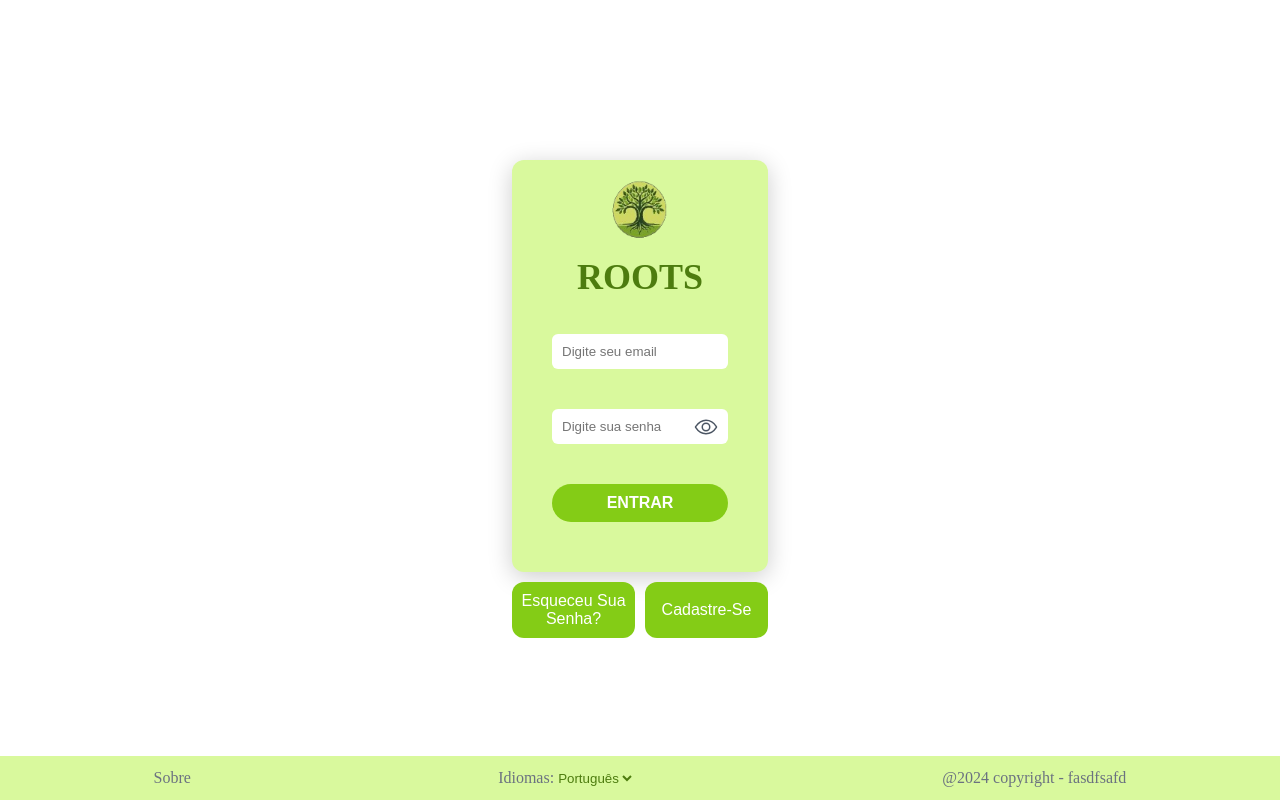
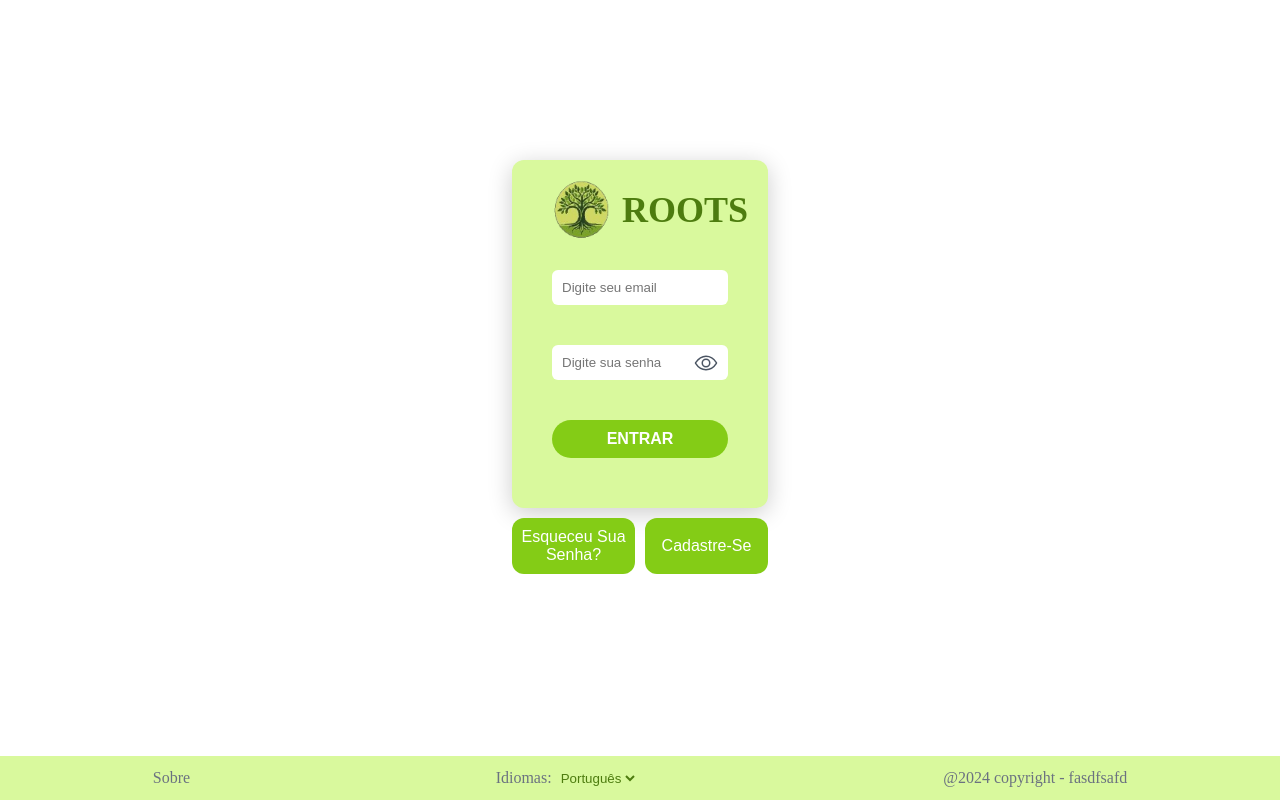
Before and after one commit to irrobs/Roots, a React (Vite) app: page /login in a window 1280 px wide. Built offline with nearby package versions, Linux system fonts and the light colour scheme.

Commit message:
styled: added loading spinners and refactored Logo and Select code

```diff
--- a/src/features/authentication/Login/LoginForm.tsx
+++ b/src/features/authentication/Login/LoginForm.tsx
@@ -11,6 +11,7 @@ import { useLogin } from "./useLogin";
 import StyledForm from "../../../ui/Form";
 import InputContainer from "../../../ui/InputContainer";
 import { LoginData } from "../../../types";
+import LoadingMini from "../../../ui/LoadingMini";
 
 const StyledFormContainer = styled.div`
   background-color: var(--color-lime-200);
@@ -66,7 +67,7 @@ export default function LoginForm() {
 
   return (
     <StyledFormContainer>
-      <Logo type="login" />
+      <Logo />
 
       <StyledForm onSubmit={handleSubmit(onSubmit)}>
         <InputContainer>
@@ -108,7 +109,7 @@ export default function LoginForm() {
           </StyledSpan>
         </InputContainer>
 
-        <Button>{isPending ? "Loading..." : "Entrar"}</Button>
+        <Button>{isPending ? <LoadingMini /> : "Entrar"}</Button>
       </StyledForm>
     </StyledFormContainer>
   );
--- a/src/features/authentication/Reset/ResetPasswordForm.tsx
+++ b/src/features/authentication/Reset/ResetPasswordForm.tsx
@@ -60,7 +60,7 @@ export default function SignUpForm() {
 
   return (
     <StyledForm variation="modal" onSubmit={handleSubmit(onSubmit)}>
-      <Logo type="login" />
+      <Logo  />
       <FormText>Cadastre-se para pode se conectar com seus amigos</FormText>
 
       <InputContainer>
--- a/src/features/authentication/Reset/ResetPasswordRedirectForm.tsx
+++ b/src/features/authentication/Reset/ResetPasswordRedirectForm.tsx
@@ -7,6 +7,7 @@ import InputContainer from "../../../ui/InputContainer";
 import { useState } from "react";
 import { useForm } from "react-hook-form";
 import useResetPasswordRedirect from "./useResetPasswordRedirect";
+import LoadingMini from "../../../ui/LoadingMini";
 
 const FormText = styled.p`
   text-align: center;
@@ -22,7 +23,7 @@ const ErrorMessage = styled.p`
 export default function ResetPasswordRedirectForm() {
   const [email, setEmail] = useState("");
 
-  const {resetPasswordRedirect, isPending} = useResetPasswordRedirect()
+  const { resetPasswordRedirect, isPending } = useResetPasswordRedirect();
 
   const {
     register,
@@ -36,8 +37,10 @@ export default function ResetPasswordRedirectForm() {
 
   return (
     <StyledForm variation="modal" onSubmit={handleSubmit(onSubmit)}>
-      <Logo type="login" />
-      <FormText>Insira seu email para receber um email de redefinição de senha</FormText>
+      <Logo />
+      <FormText>
+        Insira seu email para receber um email de redefinição de senha
+      </FormText>
 
       <InputContainer>
         <Input
@@ -55,7 +58,7 @@ export default function ResetPasswordRedirectForm() {
         )}
       </InputContainer>
 
-      <Button>Enviar</Button>
+      <Button>{isPending ? <LoadingMini /> : "Enviar"}</Button>
     </StyledForm>
   );
 }
--- a/src/features/authentication/SignUp/SignUpForm.tsx
+++ b/src/features/authentication/SignUp/SignUpForm.tsx
@@ -9,6 +9,7 @@ import { useForm } from "react-hook-form";
 import { IoEyeOffOutline, IoEyeOutline } from "react-icons/io5";
 import toast from "react-hot-toast";
 import useSignUp from "./useSignUp";
+import LoadingMini from "../../../ui/LoadingMini";
 
 const FormText = styled.p`
   text-align: center;
@@ -60,7 +61,7 @@ export default function SignUpForm() {
 
   return (
     <StyledForm variation="modal" onSubmit={handleSubmit(onSubmit)}>
-      <Logo type="login" />
+      <Logo />
       <FormText>Cadastre-se para pode se conectar com seus amigos</FormText>
 
       <InputContainer>
@@ -136,7 +137,7 @@ export default function SignUpForm() {
         )}
       </InputContainer>
 
-      <Button>Cadastre-se</Button>
+      <Button>{isPending ? <LoadingMini /> : "Cadastre-se"}</Button>
     </StyledForm>
   );
 }
--- a/src/styles/GlobalStyles.ts
+++ b/src/styles/GlobalStyles.ts
@@ -37,7 +37,14 @@ const GlobalStyles = createGlobalStyle`
 
     /* Creating animations for dark mode */
     transition: background-color 0.3s, border 0.3s;
+
+
   }
+
+  *:focus {
+      outline: 2px solid var(--color-lime-500);
+      outline-offset: 2px;
+    }
 
   html {
     font-size: 62.5%;
--- a/src/ui/Footer.tsx
+++ b/src/ui/Footer.tsx
@@ -14,21 +14,25 @@ const StyledLink = styled.a`
   color: var(--color-gray-500);
 `;
 
-const options = [
-  { value: 1, text: "Português" },
-  { value: 2, text: "Inglês" },
-  { value: 3, text: "Espanhol" },
-];
+const SelectContainer = styled.div`
+  display: flex;
+  gap: 0.5rem;
+`;
 
 export default function Footer() {
   return (
     <StyledFooter>
       <StyledLink href="#">Sobre</StyledLink>
 
-      <div>
+      <SelectContainer>
         <label htmlFor="language-select">Idiomas:</label>
-        <Select options={options} id="language-select" />
-      </div>
+
+        <Select id="language-select">
+          <option value="1">Português</option>
+          <option value="2">Inglês</option>
+          <option value="3">Espanhol</option>
+        </Select>
+      </SelectContainer>
 
       <span>@2024 copyright - fasdfsafd</span>
     </StyledFooter>
--- a/src/ui/Header.tsx
+++ b/src/ui/Header.tsx
@@ -49,7 +49,7 @@ export default function Header() {
   return (
     <>
       <StyledHeader>
-        <Logo type="" />
+        <Logo variation="header" />
 
         <StyledSearchbar>
           <InputSearch placeholder="Pesquisar..." />
--- a/src/ui/Input.tsx
+++ b/src/ui/Input.tsx
@@ -7,7 +7,6 @@ const Input = styled.input`
   padding: 1rem;
   border-radius: var(--border-radius-sm);
   width: 100%;
-  outline-color: var(--color-lime-500);
 `;
 
 export default Input;
--- a/src/ui/Loading.tsx
+++ b/src/ui/Loading.tsx
@@ -1,3 +1,29 @@
+import styled, { keyframes } from "styled-components";
+
+const rotate = keyframes`
+  to {
+    transform: rotate(360deg);
+  }
+`;
+
+const StyledLoading = styled.div`
+  width: 6.4rem;
+  height: 6.4rem;
+  display: flex;
+  align-items: center;
+  justify-content: center;
+  animation: ${rotate} 4s linear infinite;
+
+  & img {
+    width: 6.4rem;
+    height: 6.4rem;
+  }
+`;
+
 export default function Loading() {
-  return <div>hi</div>;
+  return (
+    <StyledLoading>
+      <img src="/logo.png" alt="Desenho de uma árvore" />
+    </StyledLoading>
+  );
 }
--- /dev/null
+++ b/src/ui/LoadingMini.tsx
@@ -0,0 +1,16 @@
+import styled, { keyframes } from "styled-components";
+import { BiLoaderAlt } from "react-icons/bi";
+
+const rotate = keyframes`
+  to {
+    transform: rotate(360deg)
+  }
+`;
+
+const LoadingMini = styled(BiLoaderAlt)`
+  width: 2.4rem;
+  height: 2.4rem;
+  animation: ${rotate} 2s infinite linear;
+`;
+
+export default LoadingMini;
--- a/src/ui/Logo.tsx
+++ b/src/ui/Logo.tsx
@@ -1,15 +1,15 @@
-import styled, { css } from "styled-components";
+import styled from "styled-components";
 
-const StyledLogo = styled.div<{ type: string }>`
+type VariationType = "header";
+
+type LogoProps = {
+  variation?: VariationType;
+};
+
+const StyledLogo = styled.div<{ variation?: VariationType }>`
   display: flex;
   align-items: center;
   gap: 1rem;
-
-  ${(props) =>
-    props.type === "login" &&
-    css`
-      flex-direction: column;
-    `}
 
   & > img {
     width: 6rem;
@@ -21,11 +21,13 @@ const StyledLogo = styled.div<{ type: string }>`
     font-weight: bold;
     font-size: 3.6rem;
   }
+
+  ${(props) => (props.variation === "header" ? "" : "flex-drection: column")}
 `;
 
-export default function Logo({ type }: { type: string }) {
+export default function Logo({ variation }: LogoProps) {
   return (
-    <StyledLogo type={type}>
+    <StyledLogo variation={variation}>
       <img src="/logo.png" alt="Desenho de uma árvore" />
       <p>Roots</p>
     </StyledLogo>
--- a/src/ui/Select.tsx
+++ b/src/ui/Select.tsx
@@ -1,31 +1,22 @@
 import styled, { css } from "styled-components";
 
-const StyledSelect = styled.select<{ type: string }>`
+type VariationsType = "green";
+
+type SelectProps = {
+  variation?: VariationsType;
+};
+
+const variation = {
+  green: css``,
+};
+
+const Select = styled.select<SelectProps>`
   border: none;
   background-color: transparent;
-  outline-color: var(--color-lime-700);
+  outline-offset: 0;
   color: var(--color-lime-700);
 
-  ${(props) =>
-    props.type === "green" &&
-    css`
-      background-color: var(--color-lime-500);
-      color: var(--color-gray-0);
-      padding: 0.2rem 1rem;
-      border-radius: var(--border-radius-full);
-      font-size: 1.4rem;
-      align-self: flex-end;
-    `}
+  ${(props) => variation[props.variation ?? "green"]}
 `;
 
-export default function Select({ options, type, ...props }) {
-  return (
-    <StyledSelect type={type} {...props}>
-      {options.map((option) => (
-        <option value={option.value} key={option.value}>
-          {option.text}
-        </option>
-      ))}
-    </StyledSelect>
-  );
-}
+export default Select;
```
